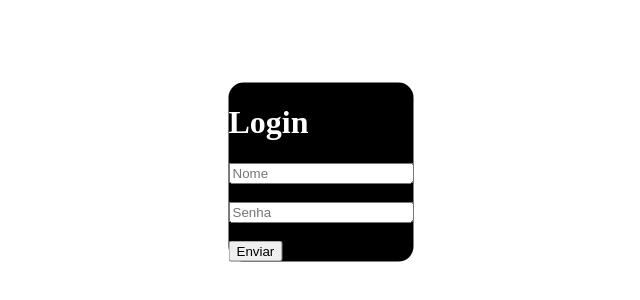
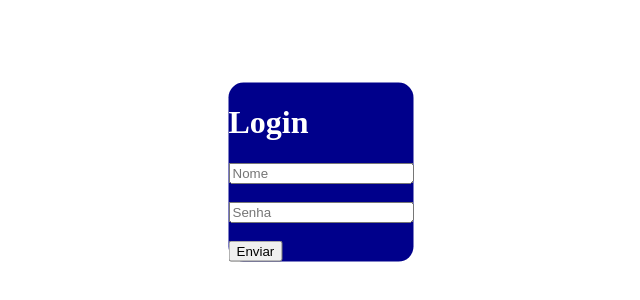
Before and after one commit to ReinaldoOliveiraaa/projetoFormacao, a plain HTML site: page index.html in a window 1280 px wide. Shown: the part 228-528 px from the top of the page, without its empty margins (319-959 px from the left). Drawn offline with Linux system fonts and the light colour scheme.

Commit message:
Update styles.css

```diff
--- a/styles.css
+++ b/styles.css
@@ -3,7 +3,7 @@ bory{
     background-image:linear-gradient(45deg,cyan,yellow);
 }
 div{
-    background-color: rgb(0, 0, 0,9);
+    background-color: rgb(0, 0, 139);
     position: absolute;
     top: 50%;
     left: 50%;
```
